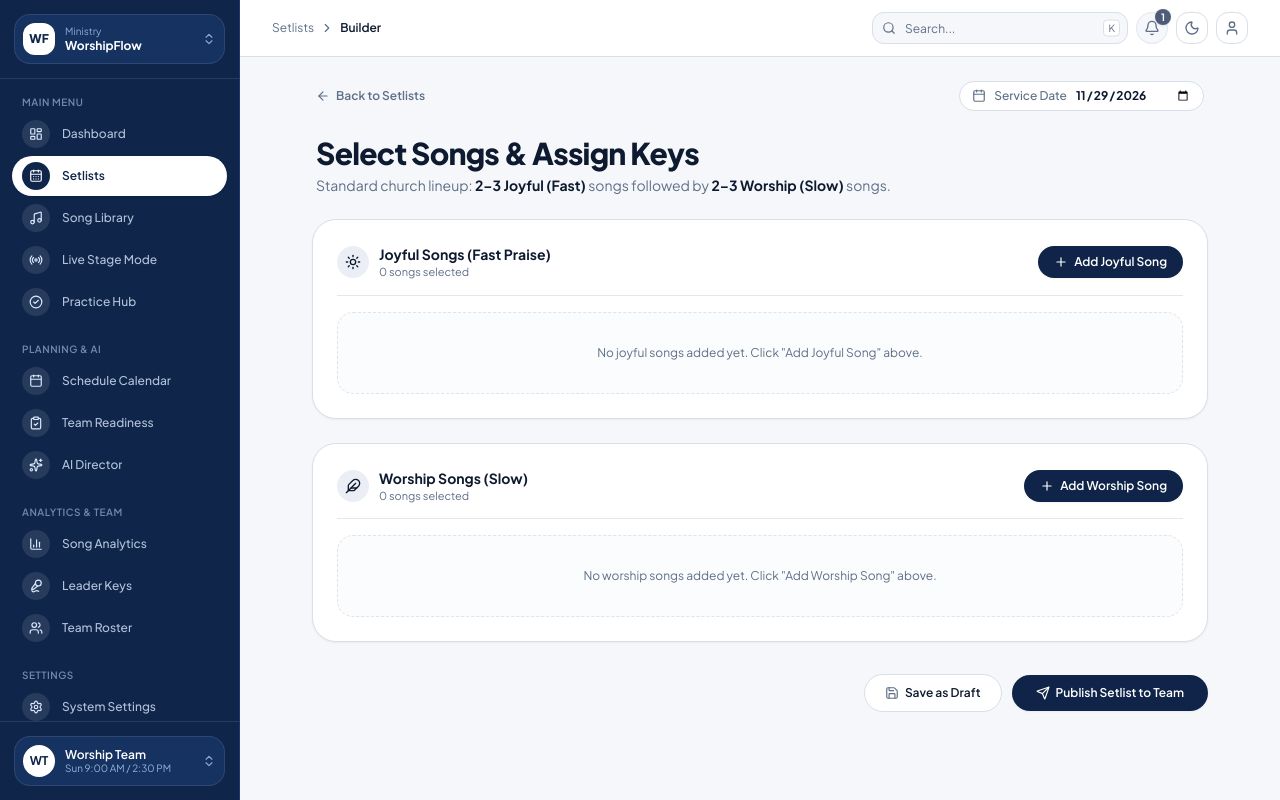
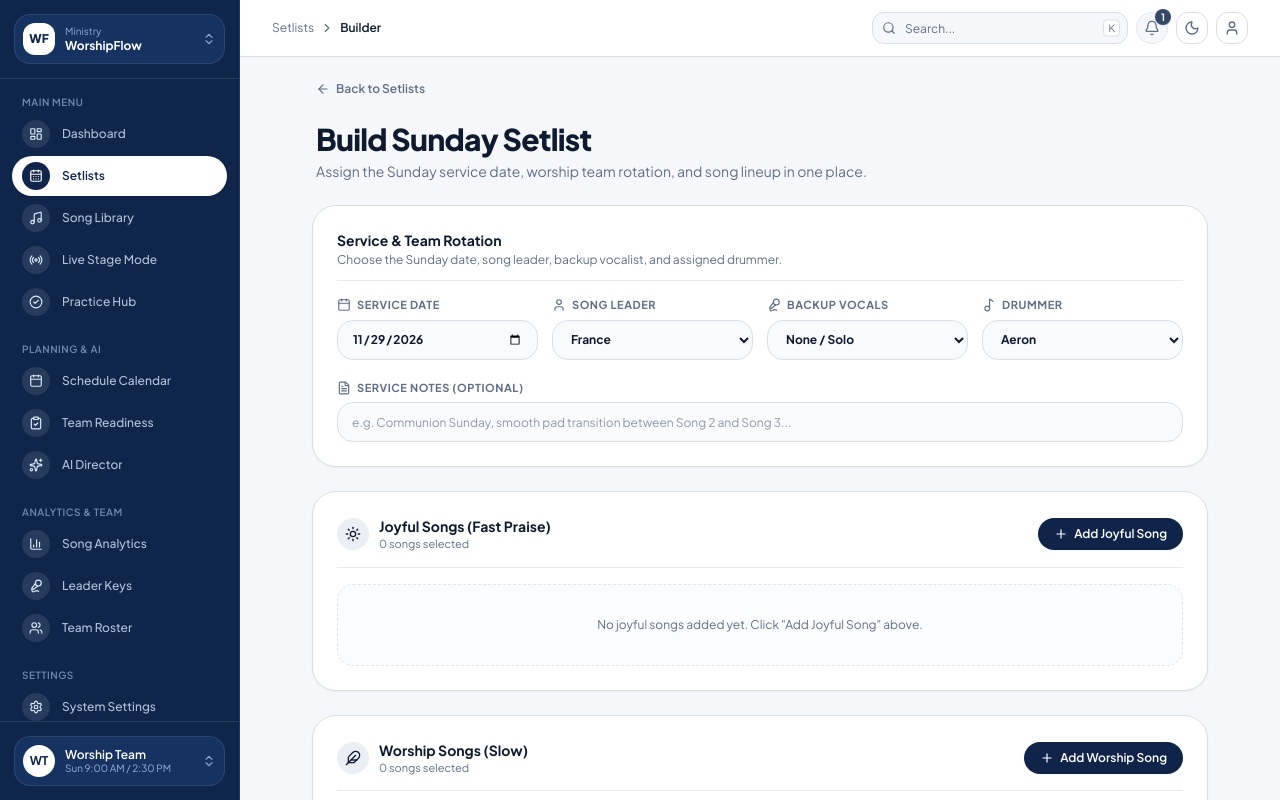
Before and after one commit to aeronautic005/WorshipFlow-Music-Application, a Next.js app: page /setlists/builder in a window 1280 px wide. Shown: the top 800 px of the page. Built offline with nearby package versions, Linux system fonts and the light colour scheme.

Commit message:
feat(builder): unify service date, song leader, backup vocals, drummer, and notes into single-page builder

```diff
--- a/src/app/setlists/builder/page.tsx
+++ b/src/app/setlists/builder/page.tsx
@@ -5,13 +5,17 @@ import { useRouter, useSearchParams } from "next/navigation"
 import Link from "next/link"
 import { AppShell } from "@/components/layout/app-shell"
 import { SongPickerModal } from "@/components/setlist/song-picker-modal"
-import { createSetlist } from "@/lib/setlists"
+import { createSetlist, getSetlistById } from "@/lib/setlists"
 import { getPreferredKeyForLeader } from "@/lib/song-leader-keys"
 import { detectRecentRepeats, type RepeatWarning } from "@/lib/analytics"
 import type { Song, SongCategory } from "@/types/database"
 import {
   ArrowLeft,
   Calendar,
+  User,
+  Mic2,
+  Music2,
+  FileText,
   Plus,
   Trash2,
   Sun,
@@ -31,6 +35,24 @@ const MUSICAL_KEYS = [
   "F", "F#", "Gb", "G", "G#", "Ab", "A", "A#", "Bb", "B",
 ]
 
+const SONG_LEADERS = [
+  { id: "france-id", name: "France" },
+  { id: "maegan-id", name: "Maegan" },
+  { id: "andrei-id", name: "Andrei" },
+]
+
+const BACKUP_VOCALISTS = [
+  { id: "", name: "None / Solo" },
+  { id: "andrei-id", name: "Andrei" },
+  { id: "france-id", name: "France" },
+  { id: "maegan-id", name: "Maegan" },
+]
+
+const DRUMMERS = [
+  { id: "aeron-id", name: "Aeron" },
+  { id: "kyle-id", name: "Kyle" },
+]
+
 interface SelectedSetlistSong {
   song_id: string
   title: string
@@ -42,17 +64,24 @@ interface SelectedSetlistSong {
   is_auto_filled?: boolean
 }
 
+function getNextSunday(): string {
+  const now = new Date()
+  const daysUntilSunday = (7 - now.getDay()) % 7 || 7
+  const nextSunday = new Date(now.getTime() + daysUntilSunday * 86400000)
+  return nextSunday.toISOString().split("T")[0]
+}
+
 function BuilderContent() {
   const router = useRouter()
   const searchParams = useSearchParams()
+  const editSetlistId = searchParams.get("id")
 
-  const initialDate = searchParams.get("date") || ""
-  const songLeaderId = searchParams.get("leader") || "france-id"
-  const backupSingerId = searchParams.get("backup") || ""
-  const drummerId = searchParams.get("drummer") || "aeron-id"
-  const notes = searchParams.get("notes") || ""
+  const [serviceDate, setServiceDate] = useState(searchParams.get("date") || "")
+  const [songLeaderId, setSongLeaderId] = useState(searchParams.get("leader") || "france-id")
+  const [backupSingerId, setBackupSingerId] = useState(searchParams.get("backup") || "")
+  const [drummerId, setDrummerId] = useState(searchParams.get("drummer") || "aeron-id")
+  const [notes, setNotes] = useState(searchParams.get("notes") || "")
 
-  const [serviceDate, setServiceDate] = useState(initialDate)
   const [selectedSongs, setSelectedSongs] = useState<SelectedSetlistSong[]>([])
   const [modalOpen, setModalOpen] = useState(false)
   const [modalCategory, setModalCategory] = useState<SongCategory>("joyful")
@@ -61,15 +90,38 @@ function BuilderContent() {
   const [repeatWarnings, setRepeatWarnings] = useState<RepeatWarning[]>([])
   const [draggedIdx, setDraggedIdx] = useState<number | null>(null)
 
-  // Default to upcoming Sunday if no date was passed via query params
+  // Default to upcoming Sunday or load existing setlist when editing (?id=...)
   useEffect(() => {
-    if (!serviceDate) {
-      const now = new Date()
-      const daysUntilSunday = (7 - now.getDay()) % 7 || 7
-      const nextSunday = new Date(now.getTime() + daysUntilSunday * 86400000)
-      setServiceDate(nextSunday.toISOString().split("T")[0])
+    async function init() {
+      if (editSetlistId) {
+        const existing = await getSetlistById(editSetlistId)
+        if (existing) {
+          setServiceDate(existing.service_date)
+          setSongLeaderId(existing.song_leader_id || "france-id")
+          setBackupSingerId(existing.backup_singer_id || "")
+          setDrummerId(existing.drummer_id || "aeron-id")
+          setNotes(existing.notes || "")
+          setSelectedSongs(
+            (existing.songs || []).map((s) => ({
+              song_id: s.song_id,
+              title: s.title,
+              artist: s.artist,
+              category: s.category,
+              original_key: s.original_key,
+              assigned_key: s.assigned_key,
+              reference_url: s.reference_url || "",
+            }))
+          )
+          return
+        }
+      }
+      if (!serviceDate) {
+        setServiceDate(getNextSunday())
+      }
     }
-  }, [serviceDate])
+    init()
+    // eslint-disable-next-line react-hooks/exhaustive-deps
+  }, [editSetlistId])
 
   useEffect(() => {
     let active = true
@@ -83,9 +135,6 @@ function BuilderContent() {
       active = false
     }
   }, [selectedSongs])
-
-  const joyfulSongs = selectedSongs.filter((s) => s.category === "joyful")
-  const worshipSongs = selectedSongs.filter((s) => s.category === "worship")
 
   const handleOpenPicker = (cat: SongCategory) => {
     setModalCategory(cat)
@@ -165,6 +214,10 @@ function BuilderContent() {
   }
 
   const handleSave = async (status: "draft" | "published") => {
+    if (!serviceDate) {
+      setError("Please select a Sunday service date.")
+      return
+    }
     if (selectedSongs.length === 0) {
       setError("Please add at least one song to your setlist.")
       return
@@ -174,12 +227,12 @@ function BuilderContent() {
     setError(null)
 
     const payload = {
-      service_date: serviceDate || new Date().toISOString().split("T")[0],
+      service_date: serviceDate,
       song_leader_id: songLeaderId,
       backup_singer_id: backupSingerId || null,
       drummer_id: drummerId || null,
       status,
-      notes,
+      notes: notes.trim() || null,
       songs: selectedSongs.map((s, idx) => ({
         song_id: s.song_id,
         title: s.title,
@@ -356,29 +409,118 @@ function BuilderContent() {
           <ArrowLeft className="h-3.5 w-3.5" />
           <span>Back to Setlists</span>
         </Link>
-
-        <div className="inline-flex items-center gap-2 px-3 py-1.5 rounded-full border border-border bg-card text-xs">
-          <Calendar className="h-3.5 w-3.5 text-muted-foreground" />
-          <span className="text-muted-foreground font-medium">Service Date</span>
-          <input
-            type="date"
-            aria-label="Service date"
-            value={serviceDate}
-            onChange={(e) => setServiceDate(e.target.value)}
-            className="bg-transparent font-bold text-foreground focus:outline-none cursor-pointer"
-          />
-        </div>
       </div>
 
       {/* Header */}
       <div className="space-y-1 px-1">
         <h1 className="text-2xl sm:text-3xl font-extrabold tracking-tight text-foreground">
-          Select Songs &amp; Assign Keys
+          {editSetlistId ? "Edit Sunday Setlist" : "Build Sunday Setlist"}
         </h1>
         <p className="text-xs sm:text-sm text-muted-foreground">
-          Standard church lineup: <strong className="text-foreground">2–3 Joyful (Fast)</strong> songs followed by{" "}
-          <strong className="text-foreground">2–3 Worship (Slow)</strong> songs.
+          Assign the Sunday service date, worship team rotation, and song lineup in one place.
         </p>
+      </div>
+
+      {/* Unified Service & Team Rotation Setup Card */}
+      <div className="rounded-3xl border border-border bg-card p-5 sm:p-6 shadow-xs space-y-4">
+        <div className="pb-3 border-b border-border/70">
+          <h2 className="text-sm font-bold text-foreground">Service &amp; Team Rotation</h2>
+          <p className="text-xs text-muted-foreground mt-0.5">
+            Choose the Sunday date, song leader, backup vocalist, and assigned drummer.
+          </p>
+        </div>
+
+        <div className="grid grid-cols-1 sm:grid-cols-2 lg:grid-cols-4 gap-3.5">
+          {/* Service Date */}
+          <div className="space-y-1.5">
+            <label className="text-[11px] font-bold uppercase tracking-wider text-muted-foreground flex items-center gap-1.5">
+              <Calendar className="h-3.5 w-3.5" />
+              <span>Service Date</span>
+            </label>
+            <input
+              type="date"
+              aria-label="Service date"
+              value={serviceDate}
+              onChange={(e) => setServiceDate(e.target.value)}
+              className="w-full h-10 px-3.5 rounded-2xl border border-border bg-secondary/35 text-xs font-bold text-foreground focus:outline-none focus:ring-1 focus:ring-primary cursor-pointer"
+            />
+          </div>
+
+          {/* Song Leader */}
+          <div className="space-y-1.5">
+            <label className="text-[11px] font-bold uppercase tracking-wider text-muted-foreground flex items-center gap-1.5">
+              <User className="h-3.5 w-3.5" />
+              <span>Song Leader</span>
+            </label>
+            <select
+              aria-label="Song leader"
+              value={songLeaderId}
+              onChange={(e) => setSongLeaderId(e.target.value)}
+              className="w-full h-10 px-3.5 rounded-2xl border border-border bg-secondary/35 text-xs font-bold text-foreground focus:outline-none focus:ring-1 focus:ring-primary cursor-pointer"
+            >
+              {SONG_LEADERS.map((l) => (
+                <option key={l.id} value={l.id}>
+                  {l.name}
+                </option>
+              ))}
+            </select>
+          </div>
+
+          {/* Backup Vocalist */}
+          <div className="space-y-1.5">
+            <label className="text-[11px] font-bold uppercase tracking-wider text-muted-foreground flex items-center gap-1.5">
+              <Mic2 className="h-3.5 w-3.5" />
+              <span>Backup Vocals</span>
+            </label>
+            <select
+              aria-label="Backup vocalist"
+              value={backupSingerId}
+              onChange={(e) => setBackupSingerId(e.target.value)}
+              className="w-full h-10 px-3.5 rounded-2xl border border-border bg-secondary/35 text-xs font-bold text-foreground focus:outline-none focus:ring-1 focus:ring-primary cursor-pointer"
+            >
+              {BACKUP_VOCALISTS.map((v) => (
+                <option key={v.id || "none"} value={v.id}>
+                  {v.name}
+                </option>
+              ))}
+            </select>
+          </div>
+
+          {/* Drummer Rotation */}
+          <div className="space-y-1.5">
+            <label className="text-[11px] font-bold uppercase tracking-wider text-muted-foreground flex items-center gap-1.5">
+              <Music2 className="h-3.5 w-3.5" />
+              <span>Drummer</span>
+            </label>
+            <select
+              aria-label="Drummer"
+              value={drummerId}
+              onChange={(e) => setDrummerId(e.target.value)}
+              className="w-full h-10 px-3.5 rounded-2xl border border-border bg-secondary/35 text-xs font-bold text-foreground focus:outline-none focus:ring-1 focus:ring-primary cursor-pointer"
+            >
+              {DRUMMERS.map((d) => (
+                <option key={d.id} value={d.id}>
+                  {d.name}
+                </option>
+              ))}
+            </select>
+          </div>
+        </div>
+
+        {/* Service Notes */}
+        <div className="space-y-1.5 pt-1">
+          <label className="text-[11px] font-bold uppercase tracking-wider text-muted-foreground flex items-center gap-1.5">
+            <FileText className="h-3.5 w-3.5" />
+            <span>Service Notes (Optional)</span>
+          </label>
+          <input
+            type="text"
+            placeholder="e.g. Communion Sunday, smooth pad transition between Song 2 and Song 3..."
+            value={notes}
+            onChange={(e) => setNotes(e.target.value)}
+            className="w-full h-10 px-3.5 rounded-2xl border border-border bg-secondary/35 text-xs text-foreground placeholder:text-muted-foreground/70 focus:outline-none focus:ring-1 focus:ring-primary"
+          />
+        </div>
       </div>
 
       {/* Repeat Detector Warning Banner */}
```
